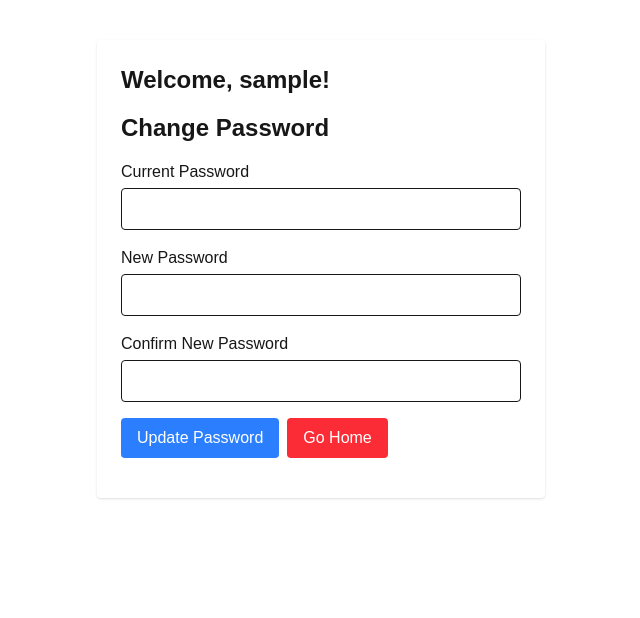
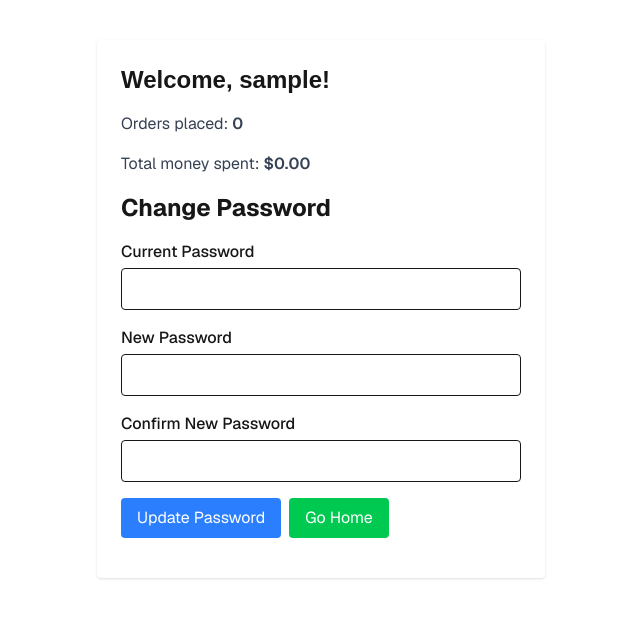
Before and after one commit to DanielJHan/CS4370_EasyMart, a Next.js app in the folder frontend/: page /profile in a window 1280 px wide. Shown: the top 618 px of the page, without its empty margins (319-959 px from the left). Built offline with nearby package versions, Linux system fonts and the light colour scheme; no server answers; sample sign-in values are in the browser's storage.

Commit message:
more UI updates, added order count and money spent sum to profile

```diff
--- a/frontend/components/EditProfilePage.js
+++ b/frontend/components/EditProfilePage.js
@@ -12,6 +12,8 @@ const EditProfilePage = () => {
   const [message, setMessage] = useState("");
   const router = useRouter();
   const [username, setUsername] = useState("");
+  const [totalOrders, setTotalOrders] = useState(0);
+  const [totalSpent, setTotalSpent] = useState(0);
 
   useEffect(() => {
     const storedUsername = localStorage.getItem("username");
@@ -27,6 +29,19 @@ const EditProfilePage = () => {
     }
   }, []);
 
+  useEffect(() => {
+    const userId = localStorage.getItem("user_id");
+    if (!userId) return;
+
+    fetch(`http://localhost:8080/orders/user-summary/${userId}`)
+      .then((res) => res.json())
+      .then((data) => {
+        setTotalOrders(data.total_orders);
+        setTotalSpent(data.total_spent);
+      })
+      .catch((err) => console.error("Failed to retrieve order stats:", err));
+  }, []);
+
   const handleSubmit = async (e) => {
     e.preventDefault();
 
@@ -36,7 +51,7 @@ const EditProfilePage = () => {
     }
 
     if (newPassword !== confirmPassword) {
-      setMessage("New passwords do not match.");
+      setMessage("New password fields do not match.");
       return;
     }
 
@@ -81,10 +96,16 @@ const EditProfilePage = () => {
   return (
     <div className="max-w-md mx-auto mt-10 p-6 bg-white rounded shadow">
       <h2 className="text-2xl font-bold mb-4">Welcome, {username}!</h2>
-      <h2 className="text-2xl font-bold mb-4">Change Password</h2>
+      <p className="mb-4 font-sans text-gray-700">
+        Orders placed: <span className="font-semibold">{totalOrders}</span>
+      </p>
+      <p className="mb-4 font-sans text-gray-700">
+        Total money spent: <span className="font-semibold">${parseFloat(totalSpent).toFixed(2)}</span>
+      </p>
+      <h2 className="text-2xl font-sans font-bold mb-4">Change Password</h2>
       <form onSubmit={handleSubmit} className="space-y-4">
         <div>
-          <label className="block font-medium mb-1">Current Password</label>
+          <label className="block font-medium mb-1 font-sans ">Current Password</label>
           <input
             type="password"
             className="w-full border px-3 py-2 rounded"
@@ -93,7 +114,7 @@ const EditProfilePage = () => {
           />
         </div>
         <div>
-          <label className="block font-medium mb-1">New Password</label>
+          <label className="block font-sans font-medium mb-1">New Password</label>
           <input
             type="password"
             className="w-full border px-3 py-2 rounded"
@@ -102,7 +123,7 @@ const EditProfilePage = () => {
           />
         </div>
         <div>
-          <label className="block font-medium mb-1">Confirm New Password</label>
+          <label className="block font-sans font-medium mb-1">Confirm New Password</label>
           <input
             type="password"
             className="w-full border px-3 py-2 rounded"
@@ -110,15 +131,15 @@ const EditProfilePage = () => {
             onChange={(e) => setConfirmPassword(e.target.value)}
           />
         </div>
-        {message && <p className="text-sm text-blue-600">{message}</p>}
+        {message && <p className="text-sm font-sans text-blue-600">{message}</p>}
         <button
           type="submit"
-          className="bg-blue-500 text-white px-4 py-2 rounded hover:bg-blue-600"
+          className="bg-blue-500 text-white font-sans px-4 py-2 rounded hover:bg-blue-600"
         >
           Update Password
         </button>
         <button
-          className="bg-red-500 text-white ml-2 px-4 py-2 rounded hover:bg-red-600"
+          className="bg-green-500 text-white ml-2 font-sans px-4 py-2 rounded hover:bg-green-600"
         >
           <Link href={"/home"}>Go Home</Link>
         </button>
--- a/frontend/components/OrdersPage.js
+++ b/frontend/components/OrdersPage.js
@@ -33,14 +33,14 @@ const OrdersPage = () => {
 
   return (
     <div className="max-w-2xl mx-auto p-4">
-      <h1 className="text-2xl font-bold mb-4">Welcome, {username}!</h1>
-      <h1 className="text-2xl font-bold mb-4">Your Orders</h1>
+      <h1 className="text-2xl font-bold font-sans mb-4">Welcome, {username}!</h1>
+      <h1 className="text-2xl font-bold mb-4 font-sans">Your Orders</h1>
       {orders.length === 0 ? (
         <p>No orders found.</p>
       ) : (
         <ul className="space-y-4">
           {orders.map((order) => (
-            <li key={order.order_id} className="border p-4 rounded shadow-sm">
+            <li key={order.order_id} className="border font-sans p-4 rounded-xl shadow-sm">
               <p><strong>Order ID:</strong> {order.order_id}</p>
               <p><strong>Total:</strong> ${parseFloat(order.order_total).toFixed(2)}</p>
               <p><strong>Date:</strong> {new Date(order.order_date).toLocaleString()}</p>
--- a/frontend/components/ProductPage.js
+++ b/frontend/components/ProductPage.js
@@ -19,13 +19,13 @@ const ProductsPage = () => {
   return (
     <div className="max-w-3xl mx-auto p-4">
       <div className="flex items-center justify-between mb-6">
-        <h1 className="text-2xl font-bold">Products</h1>
-        <Link href="/home" className="bg-blue-500 hover:bg-blue-600 text-white font-semibold px-4 py-2 rounded">
+        <h1 className="text-2xl font-sans font-bold">Products</h1>
+        <Link href="/home" className="bg-blue-500 hover:bg-blue-600 text-white font-semibold px-4 py-2 font-sans rounded">
           Return to Home
         </Link>
       </div>
 
-      <div className="space-y-4">
+      <div className="space-y-4 font-sans">
       {products.map((product) => (
         <div
           key={product.product_id}
@@ -60,7 +60,7 @@ const ProductsPage = () => {
                 [product.product_id]: Math.max((prev[product.product_id] || 0) - 1, 0),
               }))
             }
-            className="bg-blue-500 text-white font-bold px-3 py-1 rounded-full hover:bg-blue-600 transition"
+            className="bg-white text-black font-bold px-3 py-1 rounded-full hover:bg-blue-600 transition"
           >
             –
           </button>
@@ -74,7 +74,7 @@ const ProductsPage = () => {
                 [product.product_id]: (prev[product.product_id] || 0) + 1,
               }))
             }
-            className="bg-blue-500 text-white font-bold px-3 py-1 rounded-full hover:bg-blue-600 transition"
+            className="bg-white text-black font-bold px-3 py-1 rounded-full hover:bg-blue-600 transition"
           >
             +
           </button>
```
Also changed, not shown: 2 other files (tests, documents, lock files or other folders).
